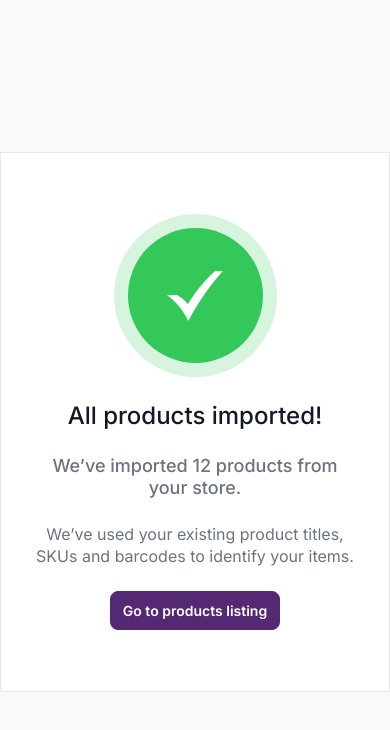
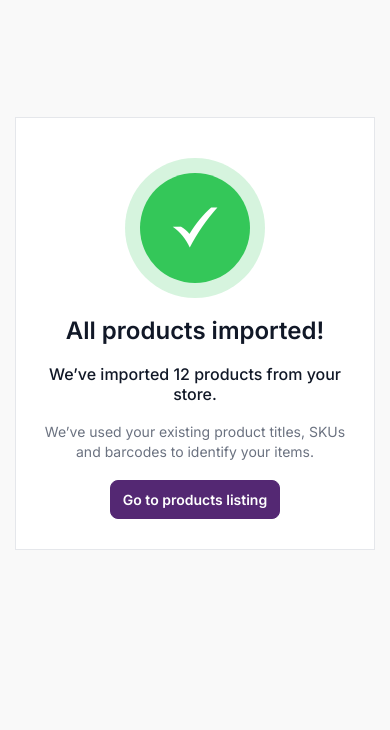
Before and after one commit to SalmanSohail20/quantum-task, a React (Vite) app: page / in a window 390 px wide. Shown: the top 730 px of the page. Built offline with nearby package versions, Linux system fonts and the light colour scheme.

Commit message:
progressbar and product import card responsive

```diff
--- a/src/component/Importcard/ImportCard.scss
+++ b/src/component/Importcard/ImportCard.scss
@@ -1,20 +1,35 @@
+@use "../../scss/base/variables" as *;
+@use "../../scss/base/mixins" as *;
+
+.import_crd_wrap {
+    max-width: 563px;
+    width: 100%;
+    margin: 102px auto 0;
+    padding: 15px;
+    @media (min-width: $sm) {
+        padding: 20px;
+
+    }
+}
+
 .import_pro_crd {
-    max-width: 523px;
-    width: 100%;
-    margin: auto;
   background: #fff;
   border: 1px solid #e5e7eb;
   text-align: center;
   display: flex;
   flex-direction: column;
   align-items: center;
+  gap: 18px;
+  padding: 40px 20px 30px;
+  @include font(14, 20, 400);
+  @media (min-width: 480px) {
+      @include font(16, 20, 400);
     gap: 24px;
-    padding: 61px 34px;
-    font-size: 16px;
-    line-height: 22px;
+    padding: 61px 50px;
+  }
   .crd_icon {
-        width: 163px;
-        height: 163px;
+    width: 140px;
+    height: 140px;
     padding: 14px;
     border-radius: 50%;
     background: rgba(52, 199, 89, 0.2);
@@ -22,30 +37,41 @@
     align-items: center;
     justify-content: center;
     margin: auto;
+    flex-shrink: 0;
+    @media (min-width: $sm) {
+      width: 163px;
+      height: 163px;
+    }
     .ico {
       background: #34c759;
-            width: 135px;
-            height: 135px;
+      width: 110px;
+      height: 110px;
       display: flex;
       align-items: center;
       justify-content: center;
       border-radius: 50%;
+      font-size: 40px;
+      color: #fff;
+      @media (min-width: $sm) {
           font-size: 50px;
-            color: #fff;
+        width: 135px;
+        height: 135px;
+      }
     }
   }
   .crd_txt {
   }
   .crd_title {
-        font-size: 24px;
-        line-height: 30px;
-        font-weight: 500;
-        color: #111827;
+    @include font(24, 30, 600);
+    color: $clr-title;
   }
   .crd_subtitle {
-        font-size: 18px;
-        line-height: 22px;
-        font-weight: 500;
+    @include font(16, 20, 500);
+    @media (min-width: $sm) {
+           @include font(18, 20, 500);
+
+       }
+    color: $clr-title;
   }
   p {
     margin-bottom: 0;
--- a/src/component/Importcard/ImportCard.tsx
+++ b/src/component/Importcard/ImportCard.tsx
@@ -4,6 +4,7 @@ interface ImportCardProps {
 }
 const ImportCard = ({ onSwitchToListing }: ImportCardProps) => {
   return (
+    <div className="import_crd_wrap">
     <div className="import_pro_crd">
       <div className="crd_icon">
         <i className="ico ico-check"></i>
@@ -20,6 +21,8 @@ const ImportCard = ({ onSwitchToListing }: ImportCardProps) => {
         Go to products listing
       </button>
     </div>
+
+    </div>
   );
 };
 
--- a/src/component/Navbar/Navbar.scss
+++ b/src/component/Navbar/Navbar.scss
@@ -20,13 +20,23 @@
     .head_navbar {
 
     }
+    .burger_btn{
+        background: transparent;
+        border: none;
+        cursor: pointer;
+        @include font(30, 34, 600);
+        margin-left: 20px;
+        @media (min-width: $lg) {
+            display: none;
+        }
+    }
 
     .user_account {
         display: flex;
         align-items: center;
         gap: 10px;
         @media (min-width: $md-m) {
-            flex-direction: column-reverse;
+            // flex-direction: column-reverse;
         }
         // &:hover {
         //     .user_info {
@@ -42,11 +52,14 @@
             @include font(14, 16, 400);
             color: #6b7280;
             text-align: end;
+            // position: relative;
+            // visibility: visible;
+            // opacity: 1;
             @media (min-width: $md-m) {
-                position: absolute;
-                top: 100%;
-                opacity: 0;
-                visibility: hidden;
+                // position: absolute;
+                // top: 100%;
+                // opacity: 0;
+                // visibility: hidden;
             }
         }
         .user_name {
@@ -88,11 +101,15 @@
         display: flex;
         align-items: center;
         gap: 20px;
+        @media (max-width: $lg-m) {
+            flex-grow: 1;
+            justify-content: flex-end;
+        }
     }
 }
 
 .head_navbar {
-    display: none;
+    display: flex;
     justify-content: center;
     align-items: center;
     position: absolute;
--- a/src/component/Navbar/Navbar.tsx
+++ b/src/component/Navbar/Navbar.tsx
@@ -11,6 +11,7 @@ const Navbar = () => {
             <img src="/images/logo.svg" alt="" />
           </Link>
         </div>
+        <button className="burger_btn"><i className="ico ico-burger-list-menu-navigation-svgrepo-com"></i></button>
         <nav className="head_navbar">
           <ul className="navbar_links">
             <li className={location.pathname === "/analytics" ? "active" : ""}>
--- a/src/component/Progressbar/ProgressBar.scss
+++ b/src/component/Progressbar/ProgressBar.scss
@@ -2,19 +2,25 @@
 @use "../../scss/base/mixins" as *;
 
 .progress_container {
-    max-width: 748px;
+    max-width: 788px;
     width: 100%;
     margin: 181px auto auto;
     text-align: center;
+    padding: 0 20px;
     .text_contain {
         color: $clr-text;
-        @include font(16, 20, 400);
-        margin-bottom: 40px;
+        @include font(14, 20, 400);
+        margin-bottom: 20px;
+        @media(min-width: $sm){
+            margin-bottom: 40px;
+            @include font(16, 20);
+
+        }
         &:last-child {
             margin-bottom: 0;
         }
         .title {
-            @include font(18, 22, 600);
+            @include font(18, 24, 600);
             margin-bottom: 16px;
             color: $clr-title;
             display: block;
@@ -27,10 +33,14 @@
 
     .progress_bar {
         width: 100%;
-        height: 17px;
+        height: 10px;
         background: #d9d9d9;
         border-radius: 12px;
         overflow: hidden;
+        @media(min-width: $md){
+            height: 17px;
+
+            }
 
         .progress_fill {
             border-radius: 12px;
--- a/src/component/Progressbar/ProgressBar.tsx
+++ b/src/component/Progressbar/ProgressBar.tsx
@@ -17,7 +17,7 @@ const ProgressBar = ({}: ProgressBarProps) => {
         }
         return prev + 1;
       });
-    }, 50); // speed (50ms)
+    }, 50);
 
     return () => clearInterval(interval);
   }, []);
--- a/src/scss/layout/_common.scss
+++ b/src/scss/layout/_common.scss
@@ -105,7 +105,7 @@ p {
   width: 100%;
   max-width: 100%;
   @media (min-width: $sm) {
-    max-width: 540px;
+    max-width: 576px;
   }
   @media (min-width: $md) {
     max-width: 768px;
```
Lines whose indentation alone changed are shown as unchanged.
